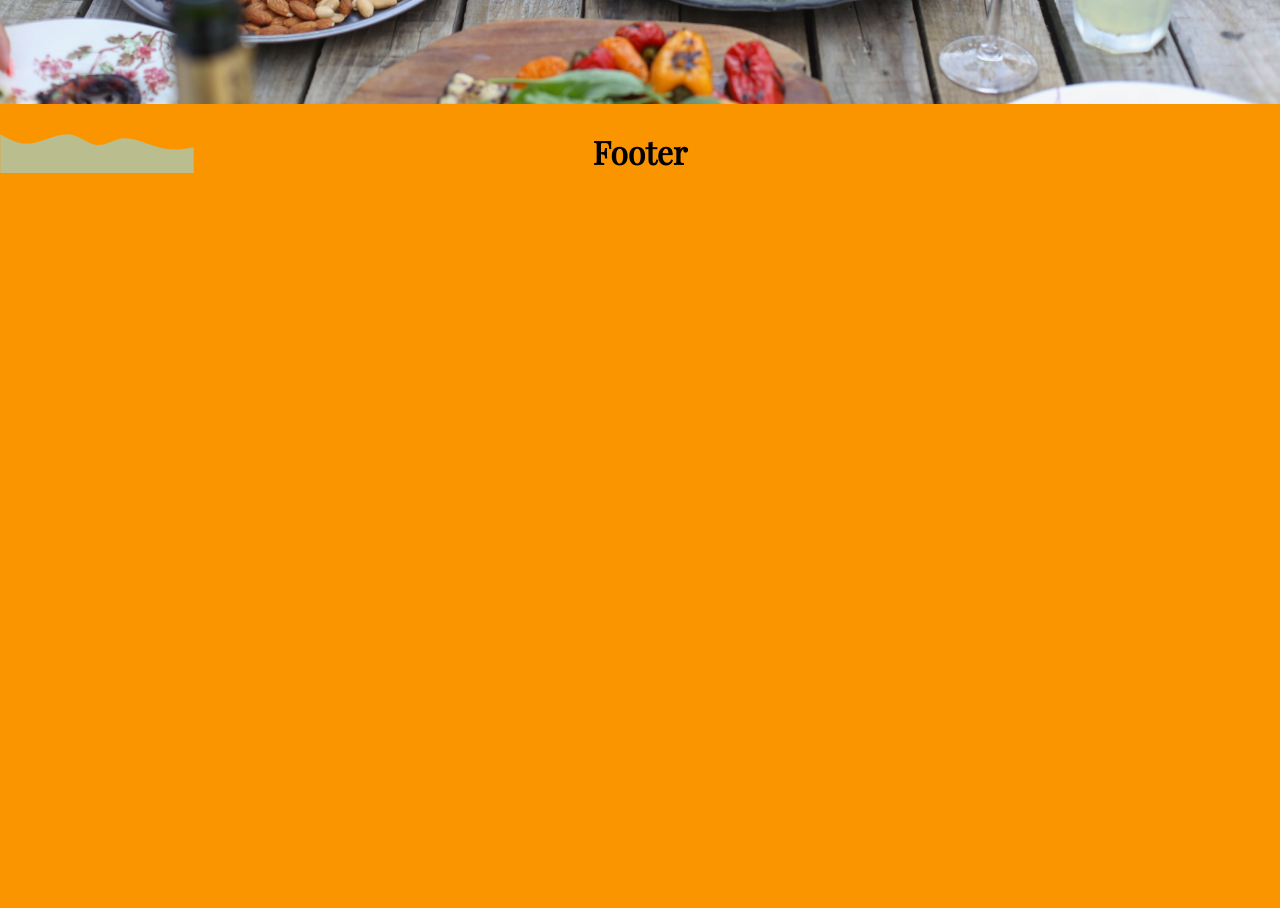
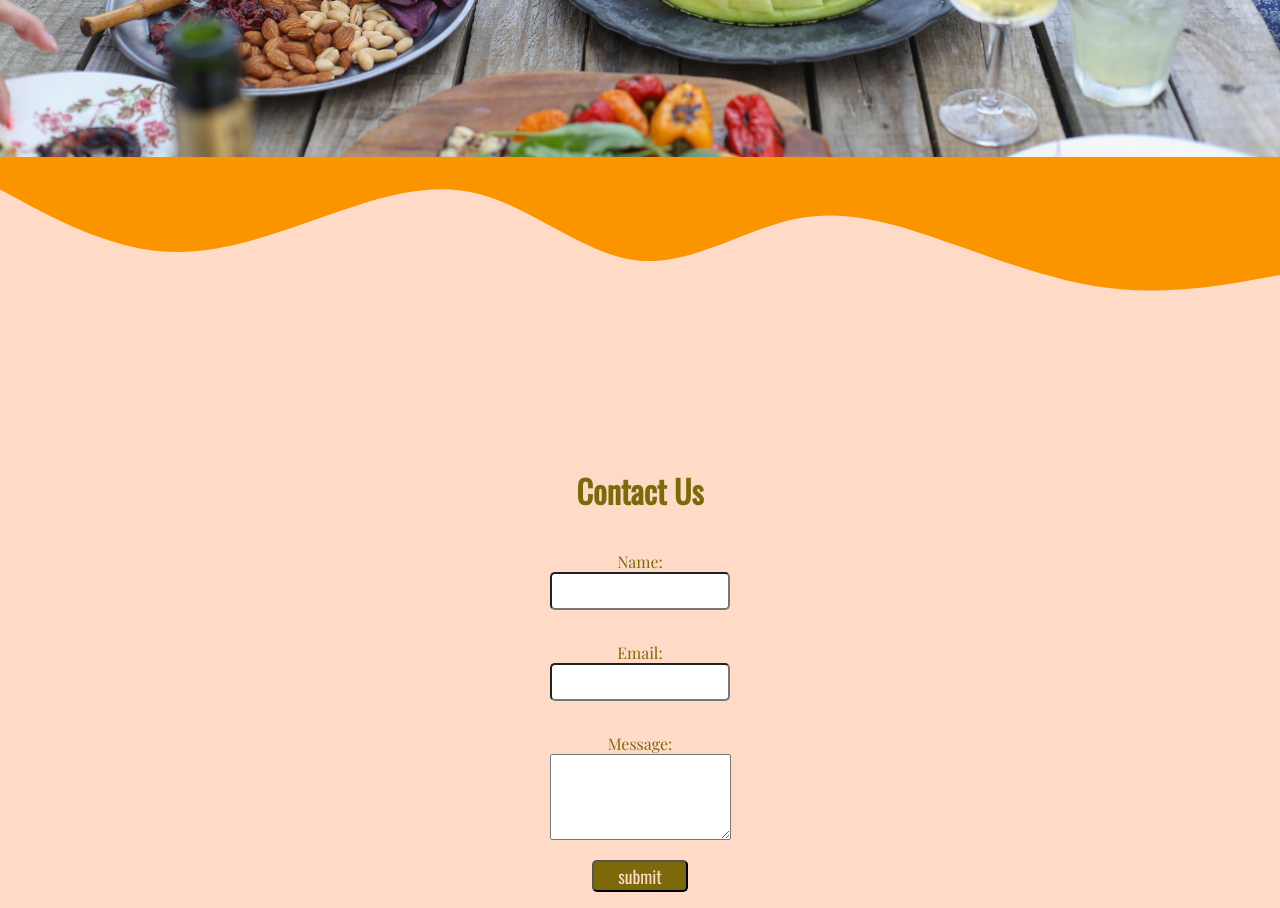
Before and after one commit to kendrak922/Dinner-Party, a React (Create React App) app: page / in a window 1280 px wide. Shown: the part 1060-1968 px from the top of the page. Before the commit the page ends 1254 px from the top, so only its background shows below. Built offline with nearby package versions, Linux system fonts and the light colour scheme; a web font is replaced by a local one.

Commit message:
modified footer

```diff
--- a/src/Components/Footer/Footer.js
+++ b/src/Components/Footer/Footer.js
@@ -1,12 +1,30 @@
 import React from 'react';
 import './Footer.scss'
+import waves from "./FooterBackground.svg"
 // import { ReactComponent as FooterBackground } from './footer.svg';
 const Footer = ()=>{
 
 return(
-    <footer>
-        <h1>Footer</h1>
-    </footer>
+    <div className="footer-container">
+   <img src={waves} alt="dinner table" style=
+  {{
+    marginBottom:"-20px",
+    width: "100%"
+  }}></img>
+    <div className="footer">
+        <h1>Contact Us</h1>
+        <label>Name: <br></br>
+        <input name="name" type="text"></input>
+        </label>
+        <label>Email:<br></br>
+        <input name="email" type="text"></input>
+        </label>
+        <label>Message: <br></br>
+        <textarea name="message" type="textarea"></textarea>
+        </label>
+        <input type="submit" value="submit" className="submit"></input>
+    </div>
+    </div>
 )
 }
 
--- a/src/Components/Footer/Footer.scss
+++ b/src/Components/Footer/Footer.scss
@@ -1,11 +1,52 @@
 
-footer{
+@import "../../App.scss";
+
+.footer-container{
     position: relative;
+    height: auto;
+    color: $dark-green;
+    font-family: $primary-font;
+
+}
+.footer{
+    display: flex;
+    flex-flow: column;
+    background-color: $silk;
+    padding: 1rem;
+    justify-content: center;
     text-align: center;
+    align-items: center;
+    h1{
+        font-family: $secondary-font;
+    }
+}
+.footer-start{
     background: url('./FooterBackground.svg') no-repeat;
     background-size: contain;
+    width: 100%;
+    margin-bottom: -10px;
 
 }
-.background{
-height:500px;
+input{
+    border-radius: 5px;
+    height: 2rem;
 }
+label{
+    margin: 1rem;
+}
+textarea{
+    height: 5rem;
+   }
+   .submit{
+       width: 6rem;
+       font-size: 1.1rem;
+       font-family: $secondary-font;
+       background-color: $dark-green;
+       color: $silk;
+   }
+   input[type=text]{
+    font-family: $primary-font
+}
+textarea[type=textarea]{
+    font-family: $primary-font
+}
--- a/src/Components/Hero/Hero.js
+++ b/src/Components/Hero/Hero.js
@@ -8,7 +8,7 @@ const Hero =() => {
         return(
             <div className='hero-container'>
             <h1>What's For Dinner?</h1>
-            <p>You've invited people over, but now what? Have you bit off more than you chew? If you cant reconcile everyone's dietary needs and likes no one will be chewing anything.</p>
+            <p>You've invited people over, but now what? Have you bit off more than you chew? If you cant reconcile everyone's dietary needs and preferences no one will be chewing anything.</p>
             </div>
         )
 }
--- a/src/Components/Hero/Hero.scss
+++ b/src/Components/Hero/Hero.scss
@@ -5,7 +5,7 @@
 .hero-container{
     font-family: $secondary-font;
     color: $silk;
-    background-color: $dark-green;
+    background-color: $orange;
     margin: 0 auto;
     padding: 1rem;
     h1{
--- a/src/Components/Nav/Nav.scss
+++ b/src/Components/Nav/Nav.scss
@@ -1,11 +1,13 @@
 @import "../../App.scss";
 
 .nav-container{
+    position: sticky;
     display: flex;
     flex-flow: row;
-    background-color: $silk;
+    background-color: $light-green;
     align-items: center;
     justify-content: space-around;
+    padding: 1rem;
     a{
         font-family: $secondary-font;
         color: $dark-green;
@@ -17,4 +19,5 @@
         font-family: $display-font;
         }
 
+
 }
```
Also changed, not shown: src/Components/Footer/FooterBackground.svg, src/Components/RecipeCard/RecipeCard.js (added), src/Components/RecipeCard/RecipeCard.scss (added).
